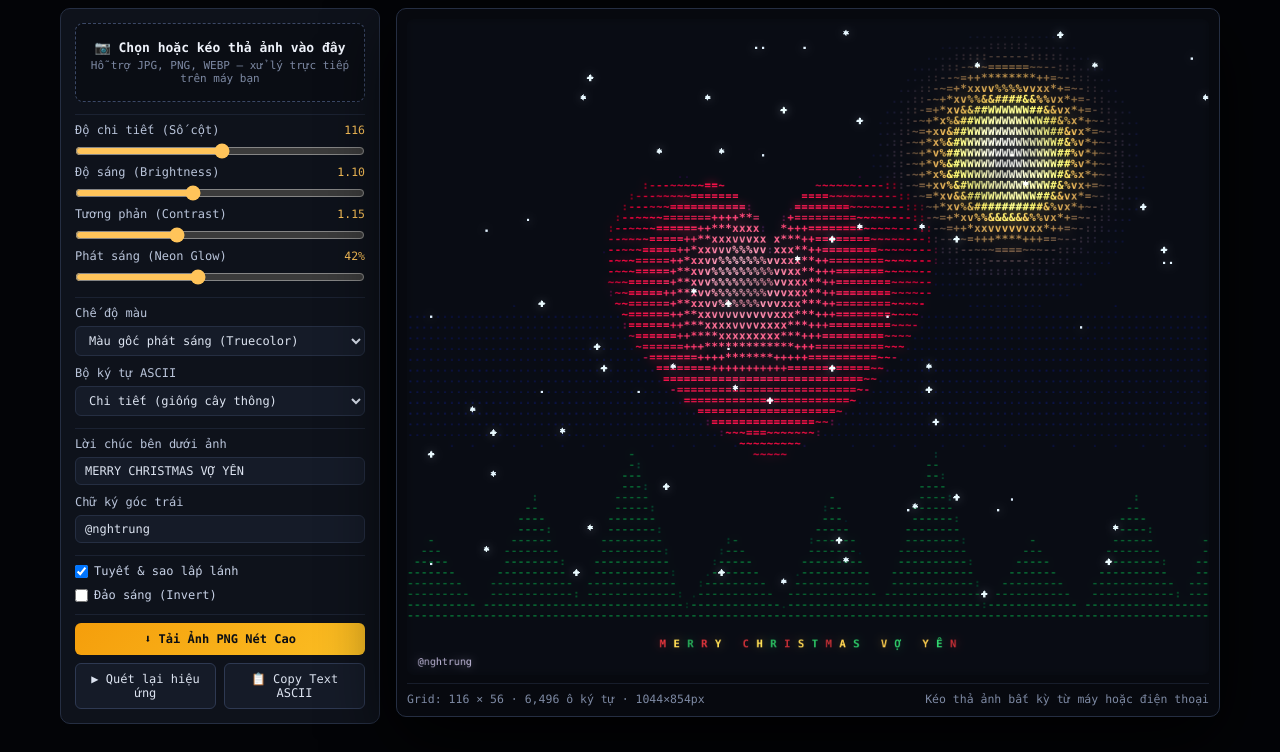
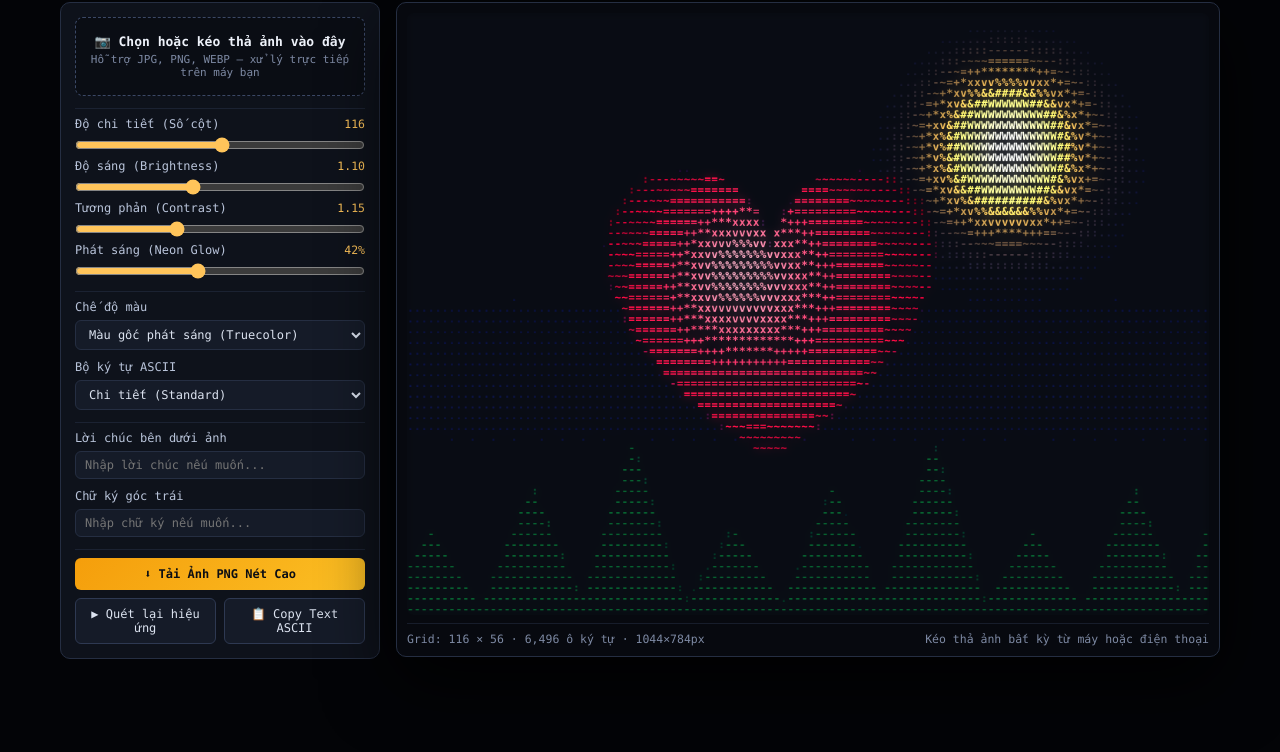
Before and after one commit to nghtrung180905-afk/ascii-photo-studio, a plain HTML site: page index.html in a window 1280 px wide. Shown: the part 48-800 px from the top of the page. Drawn offline with Linux system fonts and the light colour scheme; animation ran at ten frames a second.

Commit message:
Update ASCII Photo Studio - clean UI, empty caption/sign, 13 character sets

```diff
--- a/index.html
+++ b/index.html
@@ -220,9 +220,6 @@
       <span>ASCII Photo Studio</span>
       <span class="tag">@nghtrung</span>
     </div>
-    <div class="nav-links">
-      <a href="https://nghtrung180905-afk.github.io/ascii-christmas-tree/" target="_blank">🎄 Cây Thông Noel 3D</a>
-    </div>
   </header>
 
   <div class="layout">
@@ -260,25 +257,27 @@
 
         <div class="row" style="margin-top:4px;"><label>Bộ ký tự ASCII</label></div>
         <select id="selRamp">
-          <option value=" .:-~=+*xv%&#W@">Chi tiết (giống cây thông)</option>
-          <option value=" .:-=+*#%@">Cổ điển sắc nét</option>
+          <option value=" .:-~=+*xv%&#W@">Chi tiết (Standard)</option>
+          <option value=" .:-=+*#%@">Cổ điển sắc nét (Classic)</option>
           <option value=" .'`^&quot;,:;Il!i><~+_-?][}{1)(|/tfjrxnuvczXYUJCLQ0OZmwqpdbkhao*#MW&8%B@$">Siêu mịn (70 ký tự)</option>
           <option value=" ░▒▓█">Khối Pixel (Blocks)</option>
+          <option value=" .·°oO0@●">Chấm tròn (Dots & Circles)</option>
+          <option value=" .01">Nhị phân (Binary 0/1)</option>
+          <option value=" .1234567890#">Ma trận số (Numbers)</option>
+          <option value=" ·-+×÷=≡◈◆■">Hình học (Geometric)</option>
+          <option value=" .:;+=xX$&amp;WM">Chữ cái đậm (Bold Letters)</option>
+          <option value=" .,-~;/|\=+*#">Nét vẽ tay (Sketch Lines)</option>
+          <option value=" ⠁⠃⠇⠏⠟⠿⡿⣿">Chấm Braille (Braille)</option>
+          <option value=" .·+*✦✧♥❤">Sao &amp; Trái tim (Stars &amp; Hearts)</option>
+          <option value=" .:+@">Tối giản (Minimal)</option>
         </select>
       </div>
 
       <div class="group">
         <div class="row"><label>Lời chúc bên dưới ảnh</label></div>
-        <input type="text" id="inpCaption" value="MERRY CHRISTMAS VỢ YÊN" maxlength="48" placeholder="Để trống nếu không cần..." />
+        <input type="text" id="inpCaption" value="" maxlength="48" placeholder="Nhập lời chúc nếu muốn..." />
         <div class="row" style="margin-top:4px;"><label>Chữ ký góc trái</label></div>
-        <input type="text" id="inpSign" value="@nghtrung" maxlength="24" placeholder="@nghtrung" />
-      </div>
-
-      <div class="group">
-        <div class="checks">
-          <label><input type="checkbox" id="chkSparkle" checked /> Tuyết & sao lấp lánh</label>
-          <label><input type="checkbox" id="chkInvert" /> Đảo sáng (Invert)</label>
-        </div>
+        <input type="text" id="inpSign" value="" maxlength="24" placeholder="Nhập chữ ký nếu muốn..." />
       </div>
 
       <div class="actions">
@@ -343,24 +342,9 @@
     let lastTs = performance.now();
     let elapsed = 0;
 
-    const snow = Array.from({ length: 70 }, () => ({
-      x: Math.random(),
-      y: Math.random(),
-      spd: 0.04 + Math.random() * 0.07,
-      ph: Math.random() * Math.PI * 2,
-      ch: Math.random() > 0.65 ? "*" : (Math.random() > 0.4 ? "+" : ".")
-    }));
-
-    const slCols = document.getElementById("slCols");
-    const slBright = document.getElementById("slBright");
-    const slContrast = document.getElementById("slContrast");
-    const slGlow = document.getElementById("slGlow");
-    const selColor = document.getElementById("selColor");
     const selRamp = document.getElementById("selRamp");
     const inpCaption = document.getElementById("inpCaption");
     const inpSign = document.getElementById("inpSign");
-    const chkSparkle = document.getElementById("chkSparkle");
-    const chkInvert = document.getElementById("chkInvert");
     const metaGrid = document.getElementById("metaGrid");
 
     function createDemoImage() {
@@ -416,7 +400,8 @@
       const srcH = sourceImage.naturalHeight || sourceImage.height;
       const imgAspect = srcH / Math.max(1, srcW);
       const artRows = Math.max(24, Math.min(130, Math.round(gridCols * imgAspect * (CW / CH))));
-      const extraBottom = 5;
+      const hasFooter = inpCaption.value.trim().length > 0 || inpSign.value.trim().length > 0;
+      const extraBottom = hasFooter ? 5 : 0;
       gridRows = artRows + extraBottom;
 
       sampleCanvas.width = gridCols;
@@ -468,10 +453,9 @@
     function buildRawAsciiText() {
       if (!imgPixels) return "";
       const artRows = sampleCanvas.height;
-      const ramp = selRamp.value;
+      const ramp = Array.from(selRamp.value);
       const bright = parseFloat(slBright.value);
       const contrast = parseFloat(slContrast.value);
-      const inv = chkInvert.checked;
       let out = "";
       for (let y = 0; y < artRows; y++) {
         for (let x = 0; x < gridCols; x++) {
@@ -479,7 +463,6 @@
           let r = imgPixels[i] / 255, g = imgPixels[i + 1] / 255, b = imgPixels[i + 2] / 255;
           let lum = 0.299 * r + 0.587 * g + 0.114 * b;
           lum = ((lum - 0.5) * contrast + 0.5) * bright;
-          if (inv) lum = 1 - lum;
           lum = Math.max(0, Math.min(1, lum));
           const idx = Math.min(ramp.length - 1, Math.floor(lum * (ramp.length - 1)));
           out += ramp[idx];
@@ -501,13 +484,12 @@
         const W = crispCanvas.width;
         const H = crispCanvas.height;
         const artRows = sampleCanvas.height;
-        const ramp = selRamp.value;
+        const ramp = Array.from(selRamp.value);
         const rampLen = ramp.length;
         const bright = parseFloat(slBright.value);
         const contrast = parseFloat(slContrast.value);
         const glowAmt = parseInt(slGlow.value, 10) / 100;
         const mode = selColor.value;
-        const inv = chkInvert.checked;
         const scanRow = revealProgress * (artRows + 4);
 
         frameU32.fill(0xFF0F0907);
@@ -527,7 +509,6 @@
             pr = ((pr / 255 - 0.5) * contrast + 0.5) * bright;
             pg = ((pg / 255 - 0.5) * contrast + 0.5) * bright;
             pb = ((pb / 255 - 0.5) * contrast + 0.5) * bright;
-            if (inv) { pr = 1 - pr; pg = 1 - pg; pb = 1 - pb; }
             pr = pr < 0 ? 0 : pr > 1 ? 1 : pr;
             pg = pg < 0 ? 0 : pg > 1 ? 1 : pg;
             pb = pb < 0 ? 0 : pb > 1 ? 1 : pb;
@@ -545,12 +526,6 @@
               gg = gg * (1 - scanFlash) + 255 * scanFlash;
               bb = bb * (1 - scanFlash) + 255 * scanFlash;
             }
-            if (chkSparkle.checked && lum > 0.72) {
-              const tw = 0.92 + 0.12 * Math.sin(elapsed * 4.5 + r * 0.7 + c * 0.4);
-              rr = Math.min(255, rr * tw);
-              gg = Math.min(255, gg * tw);
-              bb = Math.min(255, bb * tw);
-            }
 
             const ri = rr | 0, gi = gg | 0, bi = bb | 0;
             const mask = getGlyphAlpha(ch);
@@ -566,26 +541,6 @@
                   const fg = (gi * a + 9 * invA) >> 8;
                   const fb = (bi * a + 15 * invA) >> 8;
                   frameU32[dstRow + gx] = (255 << 24) | (fb << 16) | (fg << 8) | fr;
-                }
-              }
-            }
-          }
-        }
-
-        if (chkSparkle.checked) {
-          for (let i = 0; i < snow.length; i++) {
-            const s = snow[i];
-            const sy = Math.floor(((s.y + elapsed * s.spd) % 1) * artRows);
-            const sx = Math.floor((((s.x + Math.sin(elapsed * 1.1 + s.ph) * 0.02) % 1) + 1) % 1 * gridCols);
-            const mask = getGlyphAlpha(s.ch);
-            const yBase = sy * CH, xBase = sx * CW;
-            for (let gy = 0; gy < CH; gy++) {
-              const dstRow = (yBase + gy) * W + xBase;
-              const srcRow = gy * CW;
-              for (let gx = 0; gx < CW; gx++) {
-                const a = mask[srcRow + gx];
-                if (a > 24) {
-                  frameU32[dstRow + gx] = (255 << 24) | (250 << 16) | (235 << 8) | 220;
                 }
               }
             }
@@ -672,6 +627,16 @@
     slBright.oninput = () => { document.getElementById("valBright").textContent = parseFloat(slBright.value).toFixed(2); };
     slContrast.oninput = () => { document.getElementById("valContrast").textContent = parseFloat(slContrast.value).toFixed(2); };
     slGlow.oninput = () => { document.getElementById("valGlow").textContent = slGlow.value + "%"; };
+    let lastHadFooter = false;
+    function syncFooterRows() {
+      const hasFooter = inpCaption.value.trim().length > 0 || inpSign.value.trim().length > 0;
+      if (hasFooter !== lastHadFooter) {
+        lastHadFooter = hasFooter;
+        resampleSource();
+      }
+    }
+    inpCaption.addEventListener("input", syncFooterRows);
+    inpSign.addEventListener("input", syncFooterRows);
 
     document.getElementById("btnReplay").onclick = () => { revealProgress = 0.0; };
     document.getElementById("btnDownload").onclick = () => {
```
